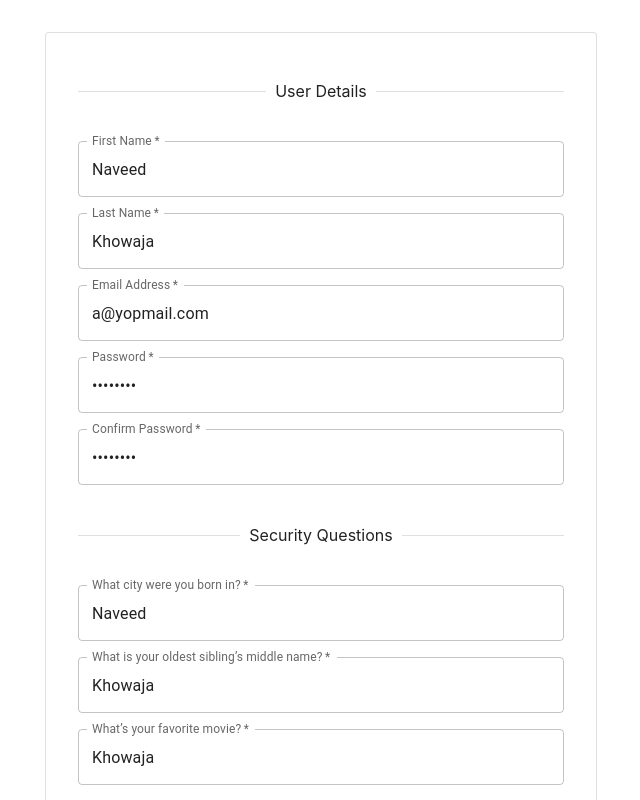
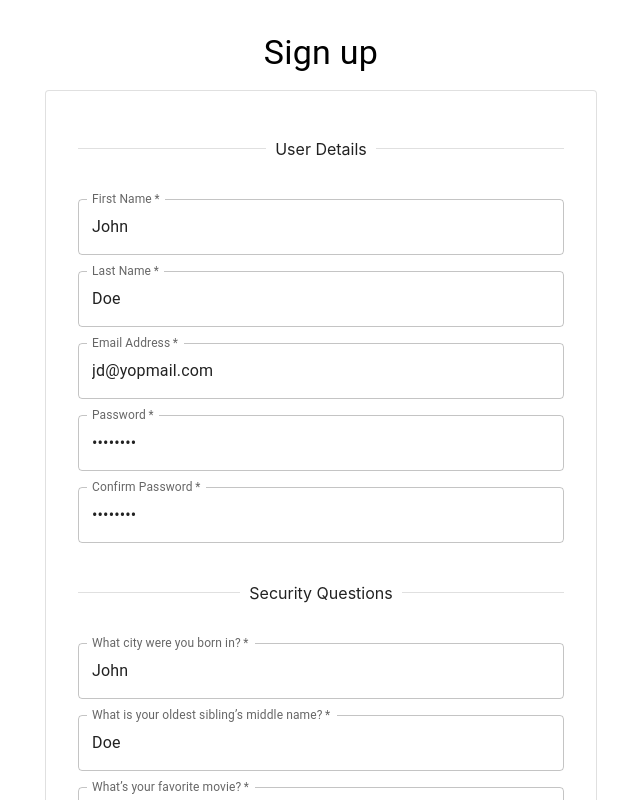
Before and after one commit to UltraHopeful/Bread-and-Breakfast, a React (Create React App) app: page /signup in a window 1280 px wide. Shown: the top 800 px of the page, without its empty margins (319-959 px from the left). Built offline with nearby package versions, Linux system fonts and the light colour scheme; what amazon-cognito-identity-js would draw is missing.

Commit message:
sign up form changes

```diff
--- a/src/pages/signup/index.js
+++ b/src/pages/signup/index.js
@@ -8,6 +8,7 @@ import {
   Button,
   Link,
   Divider,
+  Typography,
 } from "@mui/material";
 import { formValidationMsgs, formValidator } from "../../utils";
 import { useNavigate } from "react-router-dom";
@@ -112,7 +113,10 @@ const Signup = () => {
 
   return (
     <Container component="main" maxWidth="sm" sx={{ my: 4 }}>
-      <Paper variant="outlined" sx={{ p: 4 }}>
+      <Typography variant="h4" sx={{ textAlign: "center" }}>
+        Sign up
+      </Typography>
+      <Paper variant="outlined" sx={{ mt: 2, p: 4 }}>
         <Box>
           <Box
             component="form"
@@ -126,7 +130,7 @@ const Signup = () => {
                 <TextField
                   autoComplete="given-name"
                   name="fname"
-                  defaultValue="Naveed"
+                  defaultValue="John"
                   required
                   fullWidth
                   id="fname"
@@ -139,7 +143,7 @@ const Signup = () => {
                 <TextField
                   autoComplete="family-name"
                   name="lname"
-                  defaultValue="Khowaja"
+                  defaultValue="Doe"
                   required
                   fullWidth
                   id="lname"
@@ -152,7 +156,7 @@ const Signup = () => {
                 <TextField
                   required
                   fullWidth
-                  defaultValue="a@yopmail.com"
+                  defaultValue="jd@yopmail.com"
                   id="email"
                   label="Email Address"
                   name="email"
@@ -197,7 +201,7 @@ const Signup = () => {
               <Grid item xs={12}>
                 <TextField
                   name="q1"
-                  defaultValue="Naveed"
+                  defaultValue="John"
                   required
                   fullWidth
                   id="q1"
@@ -209,7 +213,7 @@ const Signup = () => {
               <Grid item xs={12}>
                 <TextField
                   name="q2"
-                  defaultValue="Khowaja"
+                  defaultValue="Doe"
                   required
                   fullWidth
                   id="q2"
@@ -221,7 +225,7 @@ const Signup = () => {
               <Grid item xs={12}>
                 <TextField
                   name="q3"
-                  defaultValue="Khowaja"
+                  defaultValue="Doe"
                   required
                   fullWidth
                   id="q3"
```
